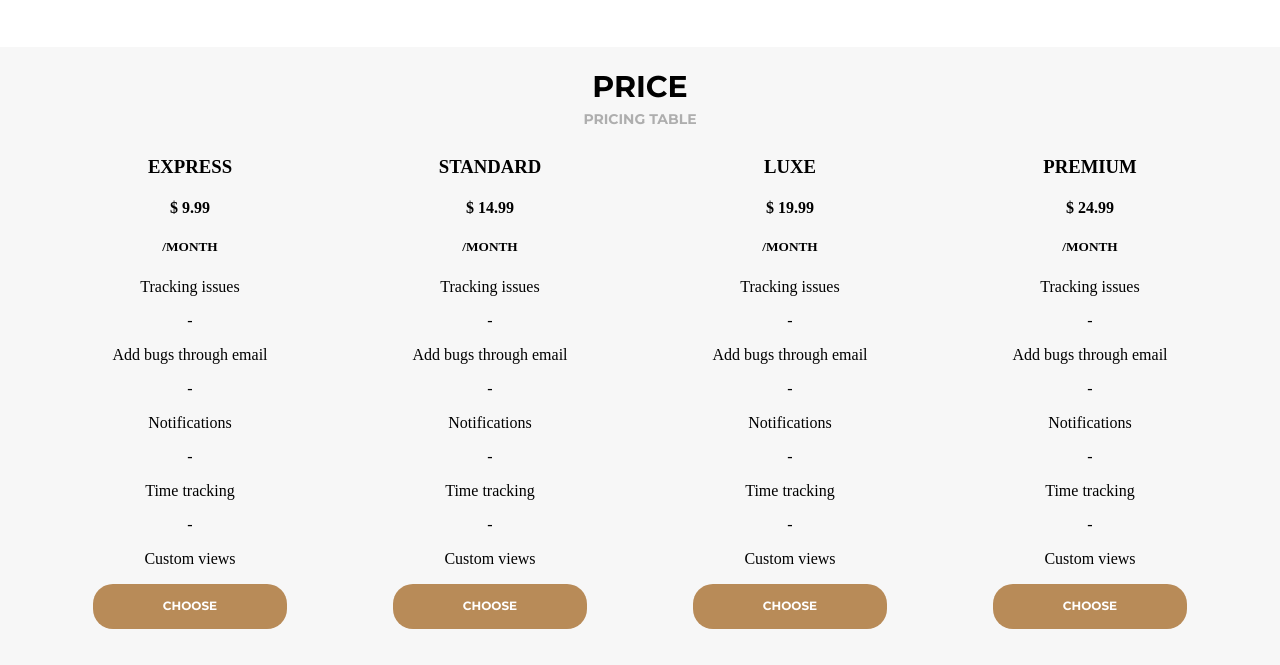
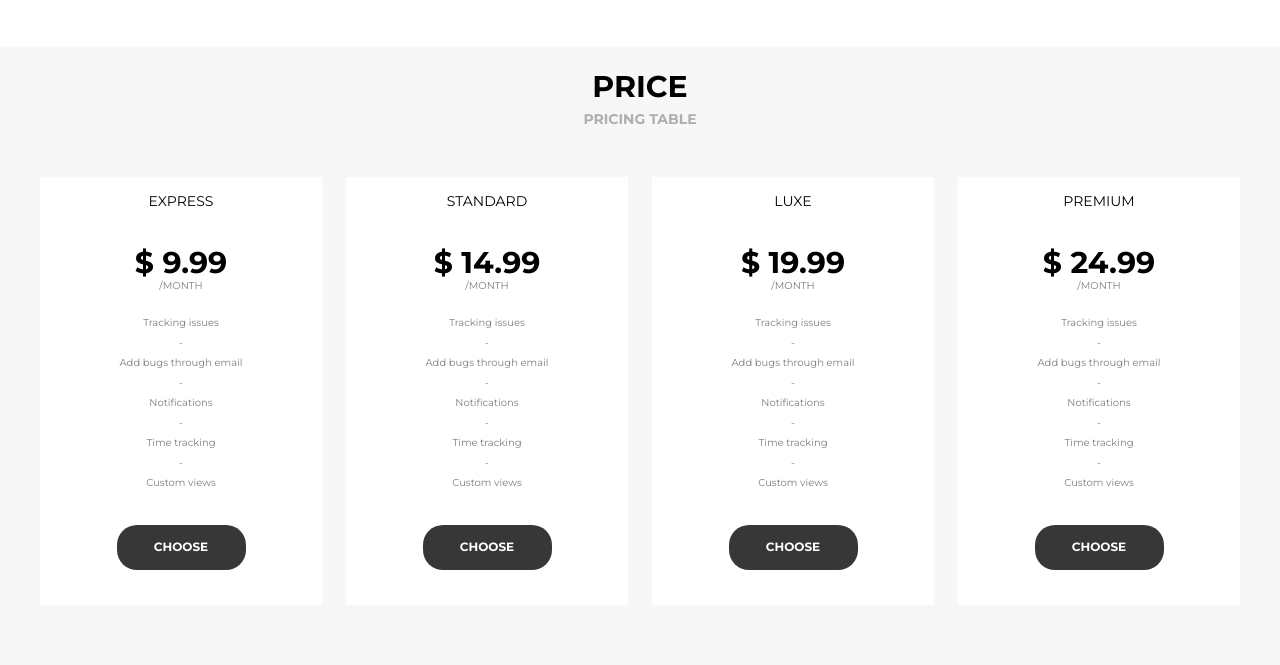
Before and after one commit to MichBrusilo/landing_page_awax, a website: page index.html in a window 1280 px wide. Shown: the part 3986-4651 px from the top of the page. Before the commit the page ends 4615 px from the top, so only its background shows below. Drawn offline with Linux system fonts and the light colour scheme.

Commit message:
Add styles for prices section

```diff
--- a/css/style.css
+++ b/css/style.css
@@ -1,4 +1,5 @@
 @import url("https://fonts.googleapis.com/css?family=Montserrat:300,400,700");
+
 body {
     margin: 0 auto;
     padding: 0;
@@ -424,7 +425,8 @@ nav a:hover {
     margin: 30px 0 40px 0;
 }
 
-.icons .fab, .icons .fas {
+.icons .fab,
+.icons .fas {
     color: #ffffff;
     border: 1px solid;
     border-radius: 50%;
@@ -437,7 +439,8 @@ nav a:hover {
     cursor: pointer;
 }
 
-.icons .fab:hover, .icons .fas:hover {
+.icons .fab:hover,
+.icons .fas:hover {
     background-color: #b88b58;
     transition: ease-in-out .4s;
 }
@@ -491,3 +494,61 @@ nav a:hover {
     background-color: #ffffff;
     padding: 55px 0 65px 0;
 }
+
+/* === PRICE === */
+
+.price-col {
+    width: 23.5%;
+    background-color: #ffffff;
+    font-family: "Montserrat", sans-serif;
+    padding: 0;
+    margin: 40px 0 60px 0;
+}
+
+.price-col h3 {
+    font-size: 14px;
+    font-weight: 400;
+    line-height: 21px;
+    text-transform: uppercase;
+}
+
+.price-col h4 {
+    font-size: 30px;
+    font-weight: 700;
+    line-height: 21px;
+    text-transform: uppercase;
+    margin-bottom: 0;
+}
+
+.price-col h5 {
+    font-size: 10px;
+    font-weight: 400;
+    line-height: 25px;
+    color: #7e7e7e;
+    margin-top: 0;
+}
+
+.price-col p {
+    font-size: 10px;
+    font-weight: 400;
+    line-height: 25px;
+    color: #7e7e7e;
+    margin: -5px;
+}
+
+.price-col button {
+    margin: 35px;
+    width: 129px;
+    background-color: #373737;
+    color: #ffffff;
+}
+
+.price-col button:hover {
+    background-color: #b88b58;
+    color: #ffffff;
+    transition: ease-in-out .4s;
+}
+
+.price-col-margin {
+    margin-right: 2%;
+}
```
Lines whose indentation alone changed are shown as unchanged.
